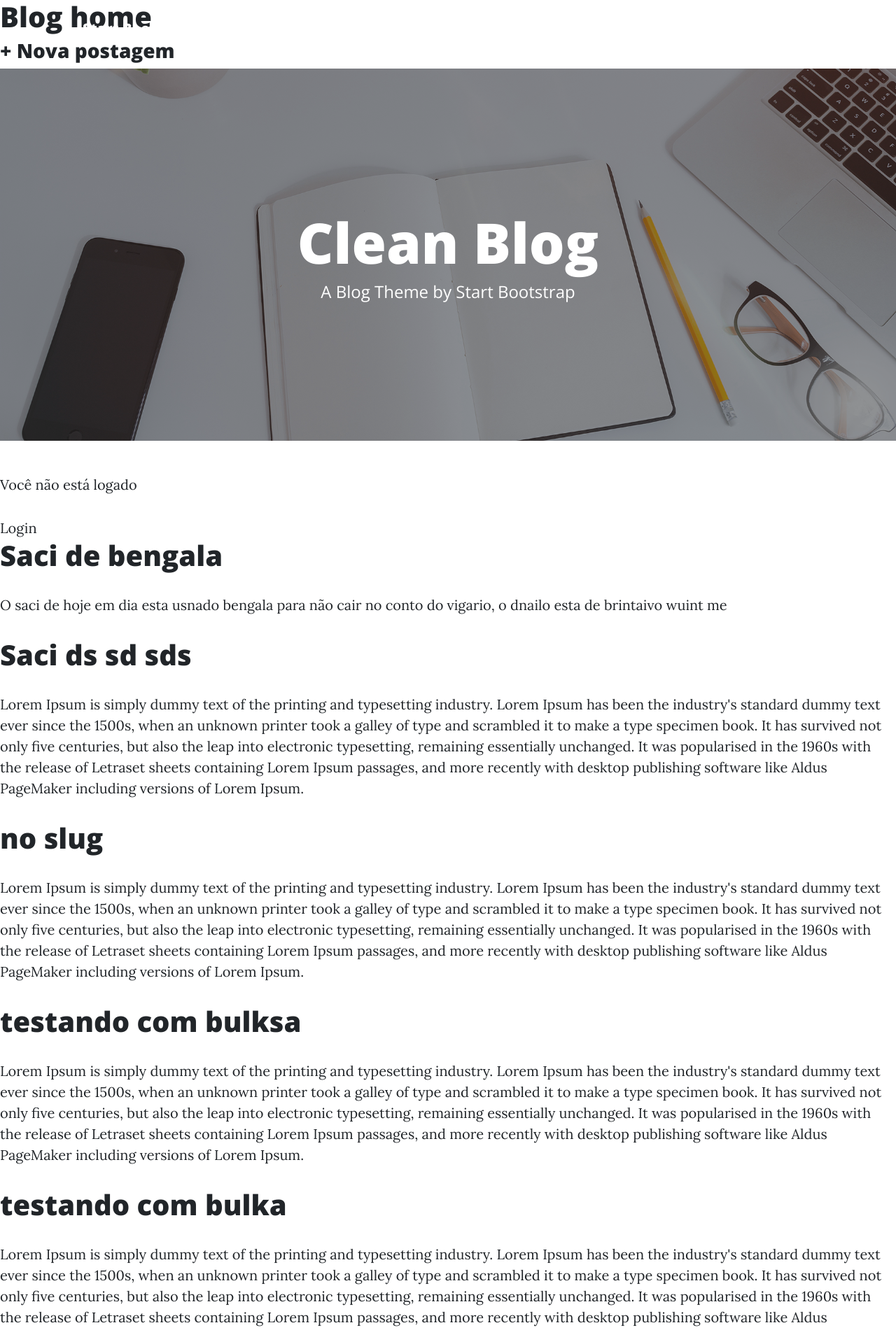
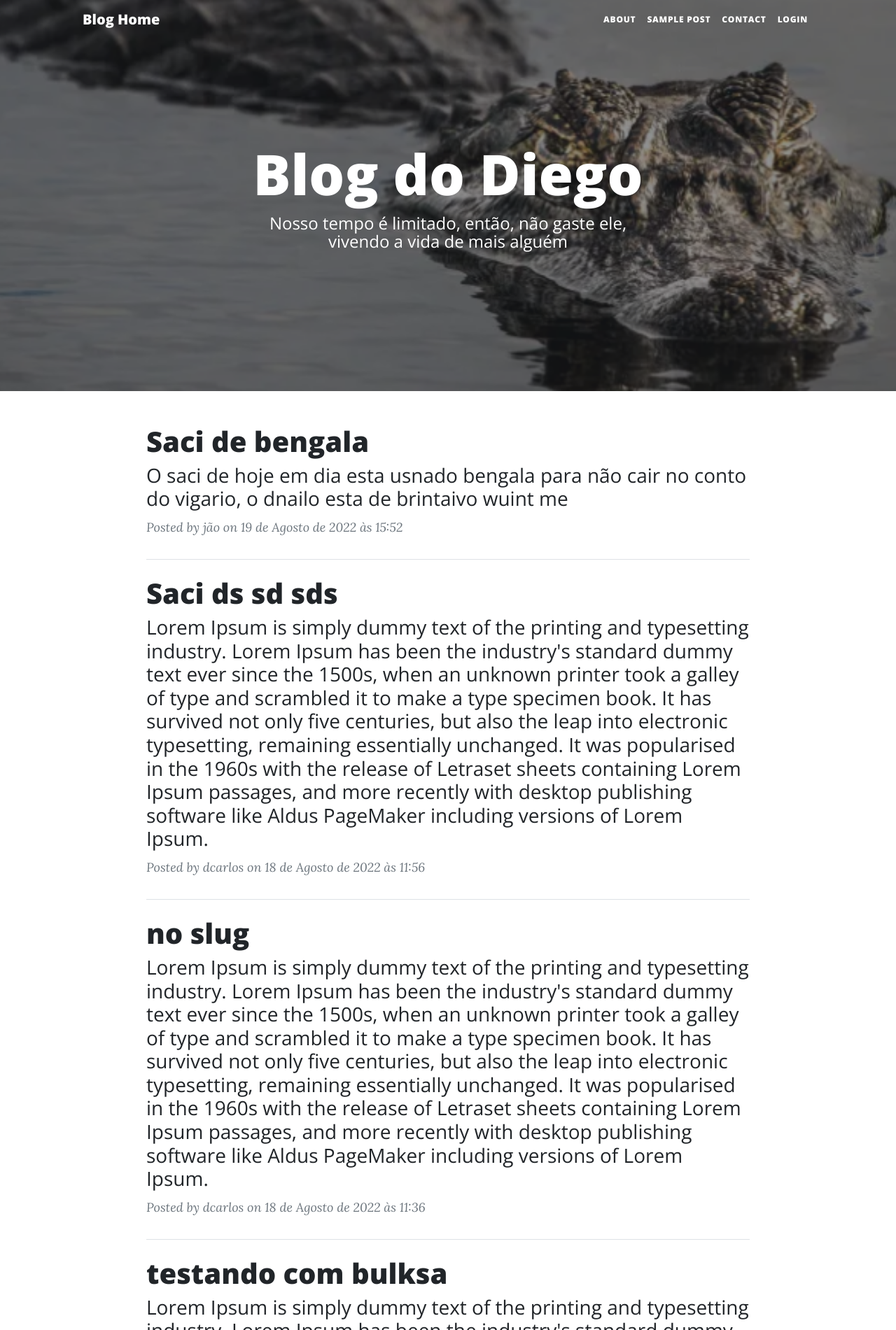
Before and after one commit to dcarll/blog_v2, a Django app: page / in a window 1280 px wide. Shown: the top 1901 px of the page at 70% size. Run offline with Django 4.2, Linux system fonts and the light colour scheme; data comes from the database, SQL or seed files in the repository; both versions use the stored data as it was after the commit; some libraries are stand-ins or nearby versions.

Commit message:
templates funcionando

```diff
--- a/blog/templates/blog/home.html
+++ b/blog/templates/blog/home.html
@@ -5,19 +5,34 @@
 {% endblock title %}
 
 {% block content %}
-	{% if messages %}
-		<ul class="messages">
-			{% for message in messages %}
-				<li{% if message.tags %} class="{{ message.tags }}"{% endif %}>{{ message }}</li>
-			{% endfor %}
-		</ul>
-	{% endif %}
- 	{% for post in object_list %}
- 		<div class="post-entry">
- 			<h1 class="post-entry"><a href="{{ post.get_absolute_url }}">{{ post.titulo}}</a></h1>
- 			<p>{{ post.conteudo}}</p>
- 		</div>
+	<!-- Main Content-->
 
+		<div class="container px-4 px-lg-5">
+			<div class="row gx-4 gx-lg-5 justify-content-center">
 
- 	{% endfor %}
+				<div class="col-md-12 col-lg-10 col-xl-10">
+					<!-- Post preview-->
+					{% for post in object_list %}
+					<div class="post-preview">
+						<a href="{{ post.get_absolute_url }}">
+							<h1><a href="{{ post.get_absolute_url }}">{{post.titulo}}</h1>
+							<h3 class="post-subtitle">{{ post.conteudo }}</h3>
+						</a>
+						<p class="post-meta">
+							Posted by {{post.autor}}
+
+							on {{post.publicado}}
+						</p>
+						<hr class="my-4" />
+					</div>
+					{% endfor %}
+					<!-- Divider-->
+
+					<!-- Pager-->
+
+				</div>
+			</div>
+		</div>
+
+<div class="d-flex justify-content-end mb-4"><a class="btn btn-primary text-uppercase" href="#!">Older Posts →</a></div>
 {% endblock content %}
--- a/meu_site/settings.py
+++ b/meu_site/settings.py
@@ -41,7 +41,8 @@ INSTALLED_APPS = [
     'blog',
     'accounts',
 
-    'bootstrap4'
+    'bootstrap4',
+    'bootstrapform',
 ]
 
 MIDDLEWARE = [
--- a/templates/base.html
+++ b/templates/base.html
@@ -16,47 +16,33 @@
 		<link href={% static 'css/styles.css' %} rel="stylesheet" />
 	</head>
 	<body>
+		<!-- Navigation-->
+		{% include 'parciais/_nav.html'%}
+		<!-- Navigation-->
 
-	{% block nav %}
-		{% include 'parciais/_nav.html'%}
-	{% endblock nav %}
+		<!--header -->
+		{% include 'parciais/_header.html'%}
+		<!-- Page Header-->
 
-	{% block header %}
-		{% include 'parciais/_header.html'%}
-	{% endblock header %}
-
-	{% if user.is_authenticated %}
-		<p>Olá {{user.username}}</p>
-		<a href="{% url 'logout' %}">Logout</a>
-	{% else %}
-		<p>Você não está logado</P>
-		<a href="{% url 'login'%}">Login</a>
-	{% endif %}
-
+		<!-- Main Content-->
 		{% block content %}
 			{% include 'parciais/_content.html'%}
 		{% endblock content %}
 
-	{% block footer%}
-		{% include 'parciais/_footer.html' %}
-	{% endblock footer%}
+		<!-- main content-->
+
+		<!--Footer-->
+			{% include 'parciais/_footer.html'%}
+		<!--footer-->
 
 		<!-- Bootstrap core JS-->
 		<script src="https://cdn.jsdelivr.net/npm/bootstrap@5.1.3/dist/js/bootstrap.bundle.min.js"></script>
 		<!-- Core theme JS-->
 		<script src="js/scripts.js"></script>
-</body>
-
-
-
-
-
 		{% bootstrap_javascript jquery='full' %}
 		<!-- Bootstrap core JS-->
 		<script src="https://cdn.jsdelivr.net/npm/bootstrap@5.1.3/dist/js/bootstrap.bundle.min.js"></script>
 		<!-- Core theme JS-->
 		<script src="{% static 'js/scripts.js' %}"></script>
-
-
 	</body>
 </html>
--- a/templates/parciais/_footer.html
+++ b/templates/parciais/_footer.html
@@ -1,5 +1,5 @@
- <!-- Footer-->
- <footer class="border-top">
+<!-- Footer-->
+<footer class="border-top">
 	<div class="container px-4 px-lg-5">
 		<div class="row gx-4 gx-lg-5 justify-content-center">
 			<div class="col-md-10 col-lg-8 col-xl-7">
@@ -29,7 +29,7 @@
 						</a>
 					</li>
 				</ul>
-				<div class="small text-center text-muted fst-italic">Copyright &copy; Your Website 2022</div>
+				<div class="small text-center text-muted fst-italic">Copyright &copy; Blog v2 Diego 2022</div>
 			</div>
 		</div>
 	</div>
--- a/templates/parciais/_header.html
+++ b/templates/parciais/_header.html
@@ -1,24 +1,17 @@
-<header>
-
-	<div class="nav-left">
-		<h1><a href="{% url 'home' %}">Blog home</a></h1>
-
-	</div>
-	<div class="nav-right">
-		<h3><a href="{% url 'post_new' %}">+ Nova postagem</a></h3>
-	</div>
-	<!-- Page Header-->
-	<header class="masthead" style="background-image: url('assets/img/home-bg.jpg')">
-		<div class="container position-relative px-4 px-lg-5">
-			<div class="row gx-4 gx-lg-5 justify-content-center">
-				<div class="col-md-10 col-lg-8 col-xl-7">
-					<div class="site-heading">
-						<h1>Clean Blog</h1>
-						<span class="subheading">A Blog Theme by Start Bootstrap</span>
-					</div>
+{% load static %}
+<!--header -->
+<header class="masthead" style="background-image: url({% static 'img/header.PNG' %})">
+	<div class="container position-relative px-4 px-lg-5">
+		<div class="row gx-4 gx-lg-5 justify-content-center">
+			<div class="col-md-10 col-lg-8 col-xl-7">
+				<div class="site-heading">
+					<h1>Blog do Diego</h1>
+					<span class="subheading">Nosso tempo é limitado, então, não gaste ele, vivendo a vida de mais alguém</span>
 				</div>
 			</div>
 		</div>
-	</header>
+	</div>
+
 
 </header>
+<!-- Page Header-->
--- a/templates/parciais/_nav.html
+++ b/templates/parciais/_nav.html
@@ -1,18 +1,27 @@
 <!-- Navigation-->
 <nav class="navbar navbar-expand-lg navbar-light" id="mainNav">
     <div class="container px-4 px-lg-5">
-        <a class="navbar-brand" href="index.html">Start Bootstrap</a>
+
+        <a class="navbar-brand" href="{% url 'home'%}">Blog Home</a>
         <button class="navbar-toggler" type="button" data-bs-toggle="collapse" data-bs-target="#navbarResponsive" aria-controls="navbarResponsive" aria-expanded="false" aria-label="Toggle navigation">
             Menu
             <i class="fas fa-bars"></i>
         </button>
-        <div class="collapse navbar-collapse" id="navbarResponsive">
+
             <ul class="navbar-nav ms-auto py-4 py-lg-0">
-                <li class="nav-item"><a class="nav-link px-lg-3 py-3 py-lg-4" href="index.html">Home</a></li>
-                <li class="nav-item"><a class="nav-link px-lg-3 py-3 py-lg-4" href="about.html">About</a></li>
-                <li class="nav-item"><a class="nav-link px-lg-3 py-3 py-lg-4" href="post.html">Sample Post</a></li>
-                <li class="nav-item"><a class="nav-link px-lg-3 py-3 py-lg-4" href="contact.html">Contact</a></li>
+                <li class="nav-item"><a class="nav-link" href="about.html">About</a></li>
+                <li class="nav-item"><a class="nav-link" href="post.html">Sample Post</a></li>
+                <li class="nav-item"><a class="nav-link" href="contact.html">Contact</a></li>
+                {% if user.is_authenticated %}
+                <li class="nav-item"><a class="nav-link" href="{% url 'post_new'%}">+ Nova Postagem</a></li>
+
+                <li class="nav-item text-white">Olá {{user.username}}</li>
+                <li class="nav-item"><a class="nav-link" href="{% url 'logout' %}">Logout</a></li>
+                {% else %}
+                <li class="nav-item"><a class="nav-link" href="{% url 'login'%}">Login</a></li>
+                {% endif %}
             </ul>
         </div>
     </div>
 </nav>
+<!-- Navigation-->
--- a/templates/registration/login.html
+++ b/templates/registration/login.html
@@ -1,4 +1,5 @@
 {% extends 'base.html'%}
+{% load bootstrap %}
 
 {% block title %}
     Login
@@ -8,7 +9,8 @@
     <h2>Login no sistema</h2>
     <form method="post">
         {% csrf_token %}
-        {{ form.as_p}}
+        <!--{{ form.as_p}}-->
+        {{ form|bootstrap }}
         <button type="submit">Login</button>
 
     </form>
```
Also changed, not shown: blog/templates/blog/post_new.html (+12 -8 lines), templates/parciais/_content.html (+2 -41 lines), blog/views.py (line endings or trailing spaces), db.sqlite3, statics/img/header.PNG (added). Lines whose indentation alone changed are shown as unchanged.
